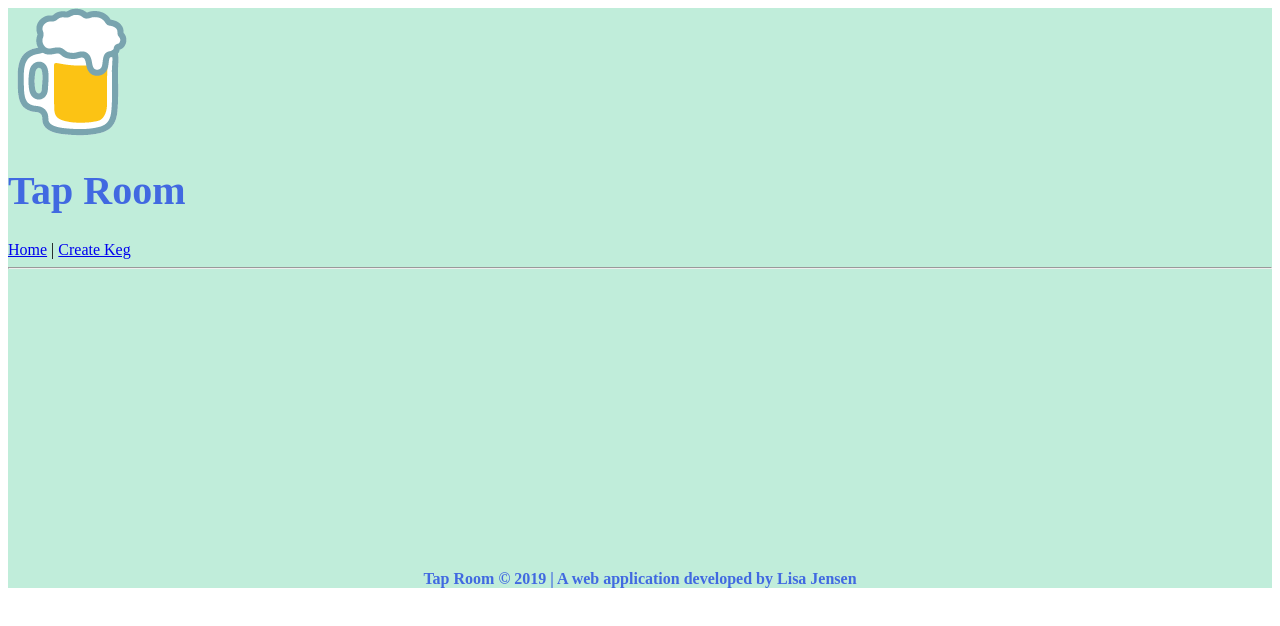
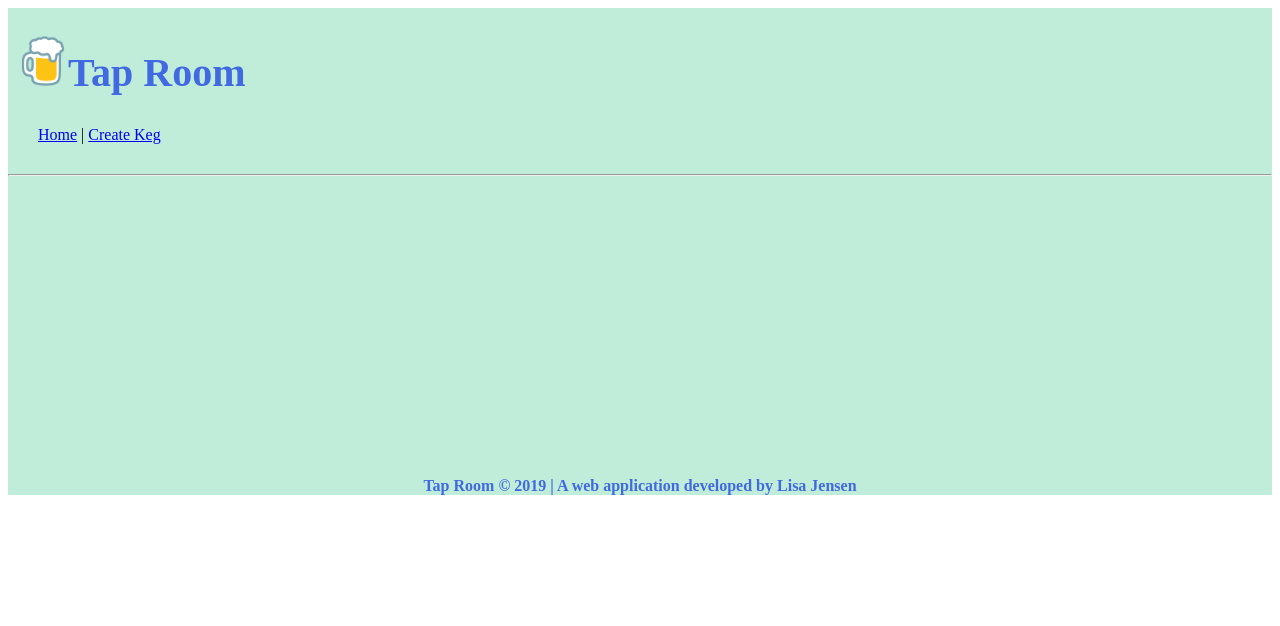
Before and after one commit to LisaMJensen/Tap-Room, a React app: page / in a window 1280 px wide. Shown: the top 626 px of the page. Built offline with nearby package versions, Linux system fonts and the light colour scheme.

Commit message:
add more styling

```diff
--- a/src/components/Header.jsx
+++ b/src/components/Header.jsx
@@ -10,11 +10,22 @@ function Header() {
                 color: royalblue;
                 background-color: ;
                 font-size: 40px;
+                margin: 10px
+            }
+
+            img{
+                height: 50px;
+                width: auto;
+            }
+
+            p{
+                margin: 30px;
             }
             `}</style>
-            <img src={beerMug} alt="beer mug logo" />
-            <h1>Tap Room</h1>
-            <Link to="/">Home</Link> | <Link to="/newkeg">Create Keg</Link>
+            &nbsp;
+            <h1><img src={beerMug} alt="beer mug logo" />
+            Tap Room</h1>
+            <p><Link to="/">Home</Link> | <Link to="/newkeg">Create Keg</Link></p>
         </div>
     );
 }
--- a/src/components/Keg.jsx
+++ b/src/components/Keg.jsx
@@ -8,6 +8,7 @@ function Keg(props) {
           div {
            margin: 20px;
            margin-top: 20px;
+           margin-buttom: 20px;
            width: 250px;
            height: 160px;
            background-color: #e8eaed;
@@ -21,14 +22,9 @@ function Keg(props) {
 
         `}</style>
             <span>
-                <h3>{props.name}</h3>
-
-
+                <h2>{props.name}</h2>
                 <h3>{props.brand}</h3>
-
                 <h3>{props.price}</h3>
-
-
                 <h3>{props.alcoholContent}</h3>
             </span>
         </div>
```
